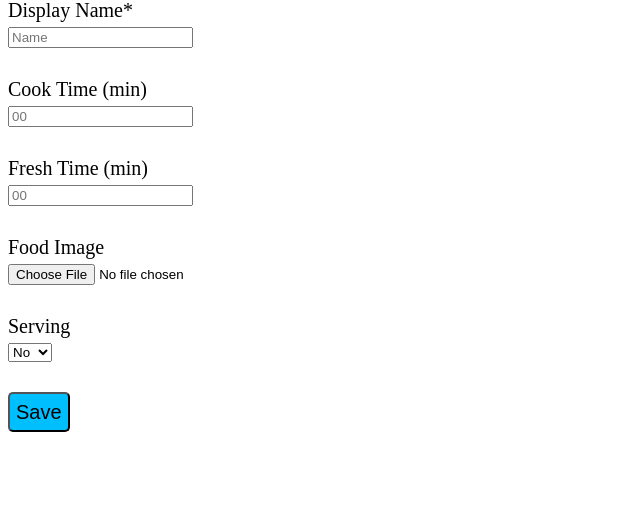
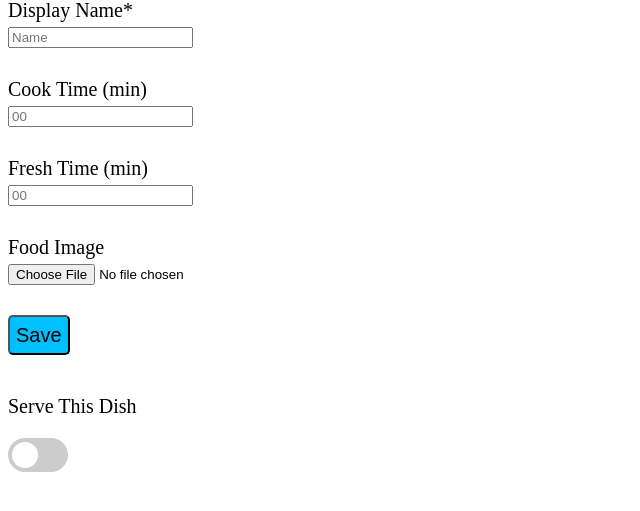
Before and after one commit to CS673SummerBU/FinalProject, a Django app: page /rab/manager_menu_detail in a window 1280 px wide. Shown: the part 31-542 px from the top of the page, without its empty margins (0-640 px from the left). Run offline with Django 3.2, Linux system fonts and the light colour scheme; a user stored in the database is signed in; tables that the repository leaves empty hold one stand-in row (values such as "Sample post").

Commit message:
Switch for Serving

```diff
--- a/cs673project/rab/models.py
+++ b/cs673project/rab/models.py
@@ -24,7 +24,6 @@ class Dish(models.Model):
     fresh_time = models.IntegerField(default=0)
     restaurant = models.ForeignKey(Restaurant, on_delete=models.CASCADE)
     image = models.ImageField(upload_to='resources',blank=True,null=True)
-    #description = models.CharField(max_length=100)
     serve = models.IntegerField(default=0)
 
 class Status(models.Model):
--- a/cs673project/rab/static/rab/js/manager_menu_detail.js
+++ b/cs673project/rab/static/rab/js/manager_menu_detail.js
@@ -10,23 +10,51 @@ $(document).ready(function() {
     }else{
         $("#delete-btn").css("display", "none");
     }
-    /*
-    $("#serve-dish").on("change", function(){
+
+    $("#serve-dish").on("change", function(e){
+        var tk = $(this).attr("data-token")
+        console.log('serve-dish happened');
         let checked = $("#serve-dish").prop("checked");
-        if(checked){
-            if(dishID){
-                //todo: ajax to add the dish to menu
-                console.log("add");
-            }else{
-                alert("Save the dish before serving!!");
-                $(this).prop("checked", false);
-            }
+        console.log(checked);
+        let data = $('#serve-dish').serialize();
+        let url = $('#serve-dish').attr("action");
+        if(dishID) {
+            console.log('DishID true');
+            $("<input />").attr("type", "hidden")
+                .attr("name", "dishID")
+                .attr("value", dishID)
+                .appendTo("#serve-dish");
+            console.log('Input happened');
+            console.log(url);
+            //console.log(data);
+            $.ajax({
+                type: "POST",
+                dataType: 'json',
+                url: url,
+                data: {'dishID':dishID,'serve-dish':checked,'csrfmiddlewaretoken': tk},
+                success: function (response){
+                    sessionStorage.setItem("restaurantID", 1);
+                    sessionStorage.setItem("userID", 1);
+                    $(this).prop("checked", response.serve);
+                },
+            });
 
-        }else{
-            //todo: ajax to remove the dish from menu
+            /*
+            $.post(url, formData, (result) => {
+                console.log($("#serve-dish").val());
+                $("#serve-dish").val();
+                sessionStorage.setItem("restaurantID", 1);
+                sessionStorage.setItem("userID", 1);
+                $(this).prop("checked", result.serve);
+            },'json'
+            );
+            */
+        } else {
+            alert("Save the dish before serving!!");
+            $(this).prop("checked", false);
         }
     });
-    */
+
     $("#save-btn").on("click", function(e){
         if(validateDish()) {
             if(dishID){
@@ -46,8 +74,6 @@ $(document).ready(function() {
                 contentType: false,
                 type: "POST",
                 success: function (data) {
-                    console.log('after success:')
-                    console.log(dishID)
                     loadData(data);
                     parent.getDishes();
                 }
@@ -79,7 +105,6 @@ $(document).ready(function() {
             dishID = undefined;
             location.reload();
             parent.getDishes();
-            console.log("delete dish");
         });
     });
 
@@ -107,25 +132,24 @@ var getDish = (dishID) => {
 }
 
 function loadData(dish){
-    console.log('after loadData call:')
-    console.log(dishID)
     if (dishID == undefined) {
         $("#delete-btn").css("display", "");
         sessionStorage.setItem("dishID", dish.id);
         dishID = dish.id;
     }
-    console.log('after loadData + dishID == undefined call:')
-    console.log(dishID)
 
     dishID = dish.id
     $("input#display-name").val(dish.name); //first part is <id
     $("input#cook-time").val(dish.cookTime);
     $("input#fresh-time").val(dish.freshTime);
-    $("select#serve").val(dish.serve);
 
     if(dish.foodImageUrl != null){
         $("img#current-food-image").prop("src", dish.foodImageUrl);
         $("img#current-food-image").show();
+    }
+
+    if(dish.serve == true){
+        $("#serve-dish").prop("checked", true);
     }
 
 }
--- a/cs673project/rab/templates/manager_menu_detail.html
+++ b/cs673project/rab/templates/manager_menu_detail.html
@@ -36,6 +36,7 @@
                         <img id = "current-food-image" src="{% static 'rab/resources/shrimp-cocktail.jpg' %}" alt="" width="100px" height="100px">
                     </div>
 
+                    <!--
                     <div class="wrap-input">
                         <p>Serving</p>
                         <select name = "serve" id="serve" class="input">
@@ -43,6 +44,7 @@
                             <option value="1">Yes</option>
                         </select>
                     </div>
+                    -->
 
                     <div class="container-form-btn">
                         <button id="save-btn" class="form-btn" type="button">
@@ -53,15 +55,14 @@
                         </button>
                     </div>
 
-                    <!--
+
                     <div style="margin: 40px auto;">
                         <p style="font-size: 20px;">Serve This Dish</p>
                         <label class="switch">
-                            <input id = "serve-dish" type="checkbox">
+                            <input id = "serve-dish" type="checkbox" method = "POST" action="dish_serve" data-token = "{{ csrf_token }}">
                             <span class="slider round"></span>
                         </label>
                     </div>
-                    -->
             </form>
     </div>
 </body>
--- a/cs673project/rab/urls.py
+++ b/cs673project/rab/urls.py
@@ -26,6 +26,7 @@ urlpatterns = [
     path('dishes', views.dishes, name='dishes'),
     path('dish_update', views.dish_update, name='dish_update'),
     path('dish_delete', views.dish_delete, name='dish_delete'),
+    path('dish_serve',views.dish_serve,name='dish_serve'),
     path('menus',views.menus, name = 'menus'),
     path('waiter', views.waiter, name='waiter'),
     path('kitchen', views.kitchen, name='kitchen'),
--- a/cs673project/rab/utils/model_helper.py
+++ b/cs673project/rab/utils/model_helper.py
@@ -20,8 +20,8 @@ def create_restaurant():
     #create_menu(restaurant)
     return restaurant.id
 
-def create_dish(name, cook_time, fresh_time, image, res_id, serve):
-    dish = Dish(name = name, cook_time = cook_time, fresh_time = fresh_time, image = image, restaurant_id = res_id, serve = serve)
+def create_dish(name, cook_time, fresh_time, image, res_id):#, serve):
+    dish = Dish(name = name, cook_time = cook_time, fresh_time = fresh_time, image = image, restaurant_id = res_id)#, serve = serve)
     dish.save()
     return dish
 
--- a/cs673project/rab/views.py
+++ b/cs673project/rab/views.py
@@ -271,7 +271,7 @@ def dish_update(request):
     cook_time = request.POST['cook-time']
     fresh_time = request.POST['fresh-time']
     image = request.FILES.get('food-image',None)
-    serve = request.POST['serve']
+    #serve = request.POST['serve']
     dish = None
     if(dish_id is not None):
         dishes = Dish.objects.filter(restaurant_id=restaurant) #restaurant_id?
@@ -280,25 +280,40 @@ def dish_update(request):
         dish.cook_time = cook_time
         dish.fresh_time = fresh_time
         dish.image = image
-        dish.serve = serve
+        #dish.serve = serve
         dish.save()
     else: #brand new dish
         if validate_dish_input(name, cook_time, fresh_time):
-            dish = create_dish(name, cook_time, fresh_time, image, restaurant_id, serve) #restaurant_id?
+            dish = create_dish(name, cook_time, fresh_time, image, restaurant_id)#, serve)
             dish.name = name
             dish.cook_time = cook_time
             dish.fresh_time = fresh_time
             dish.save()
-    if (int(serve) == 1):
+    data = {"id": dish.id, "name": dish.name, "cookTime": dish.cook_time, "freshTime": dish.fresh_time, "foodImageUrl": dish.image.url if (image) else 'none'}#, "serve":dish.serve}
+    return JsonResponse(data)
+
+@require_http_methods(['POST'])
+def dish_serve(request):
+    restaurant_id=request.user.restaurant.id
+    restaurant = request.user.restaurant
+    dish_id = request.POST.get('dishID',None)
+    serve = request.POST.get('serve-dish')
+    data = {}
+    dishes = Dish.objects.filter(id = dish_id)
+    dish = get_object_or_404(dishes, id=dish_id)
+    if (serve == 'true'):
+        dish.serve = 1
         if Menu.objects.filter(restaurant_id = restaurant_id, dish_id = dish.id).exists():
             pass
         else:
             menu = create_menu(restaurant_id = restaurant_id, dish_id = dish.id, user_id = request.user.id)
     else:
+        dish.serve = 0
         menu = Menu.objects.filter(restaurant_id = restaurant_id, dish_id = dish.id)
         menu.delete()
-    data = {"id": dish.id, "name": dish.name, "cookTime": dish.cook_time, "freshTime": dish.fresh_time, "foodImageUrl": dish.image.url if (image) else 'none', "serve":dish.serve}
-    return HttpResponse(data)
+    dish.save()
+    data = {"id": dish_id, "serve": serve}
+    return JsonResponse(data)
 
 @require_http_methods(['GET'])
 def employee_delete(request):
```
Also changed, not shown: cs673project/cs673project/settings.py (+12 -1 lines), cs673project/rab/migrations/0017_auto_20200803_2111.py (added), cs673project/rab/migrations/0018_auto_20200803_2122.py (added).
